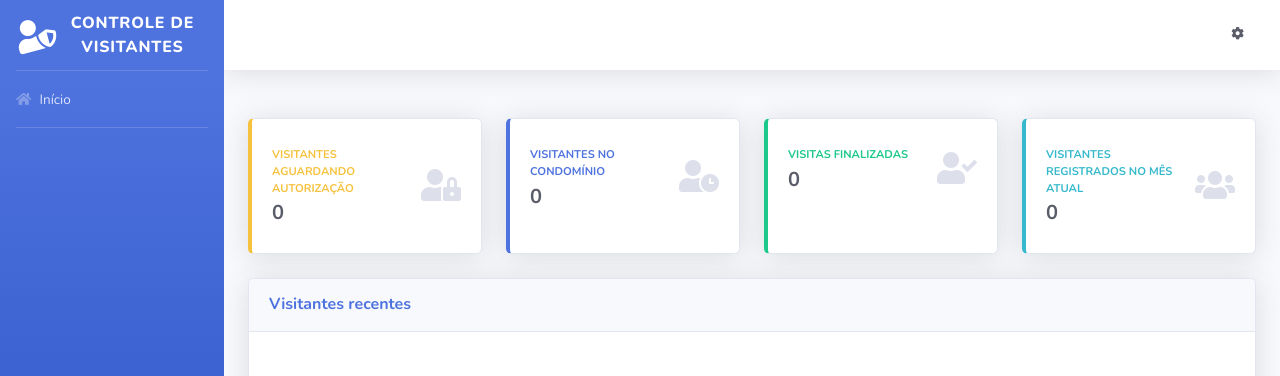
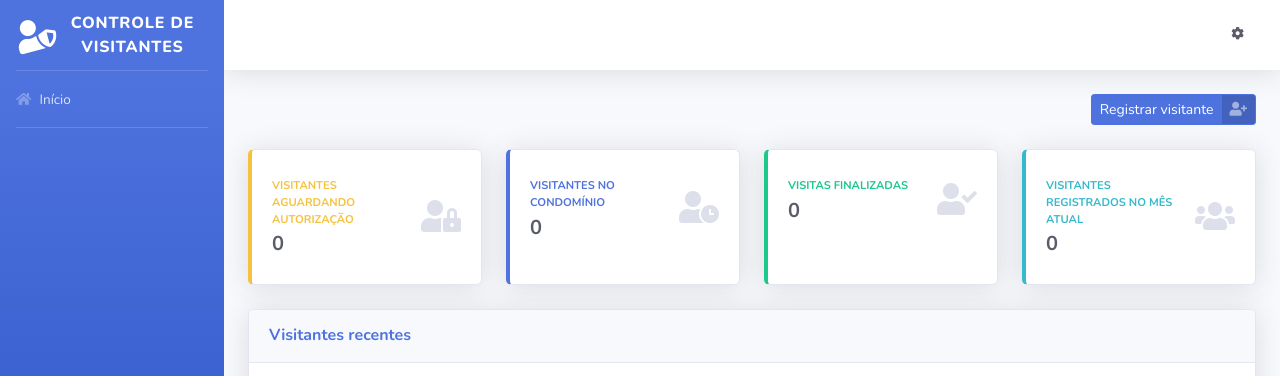
Before and after one commit to Bernardo-Prado/controle_visitantes, a Django app: template templates/index.html in a window 1280 px wide. Shown: the top 376 px of the page. Run offline with Django 3.2, Linux system fonts and the light colour scheme; the template is opened without the code that fills it, so the values that code supplies are empty; some libraries are stand-ins or nearby versions.

Commit message:
Cria botão para registrar novo visitante na pagina inicial

```diff
--- a/templates/index.html
+++ b/templates/index.html
@@ -4,6 +4,14 @@
 <div class="container-fluid">
     <div class="d-sm-flex align-items-center justify-content-between mb-4">
         <h1 class="h3 mb-0 text-gray-800">{{ nome_pagina }}</h1>
+
+        <a href="{% url 'registrar_visitante' %}" class="btn btn-primary btn-icon-split btn-sm">
+            <span class="text">Registrar visitante</span>
+
+            <span class="icon text-white-50">
+                <i class="fas fa-user-plus"></i>
+            </span>
+        </a>
     </div>
 
     {% if messages %}
```
